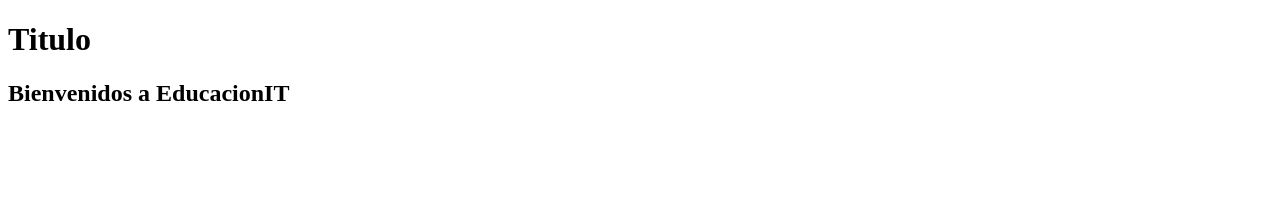
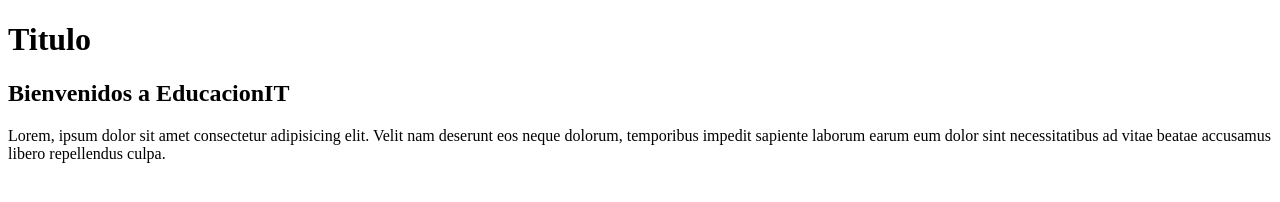
Before and after one commit to dariovtx/pruebaDigitalers02, a plain HTML site: page index.html in a window 1280 px wide. Drawn offline with Linux system fonts and the light colour scheme.

Commit message:
agrego parrafo

```diff
--- a/index.html
+++ b/index.html
@@ -9,6 +9,6 @@
 <body>
     <h1>Titulo</h1>
     <h2>Bienvenidos a EducacionIT</h2>
-
+    <p>Lorem, ipsum dolor sit amet consectetur adipisicing elit. Velit nam deserunt eos neque dolorum, temporibus impedit sapiente laborum earum eum dolor sint necessitatibus ad vitae beatae accusamus libero repellendus culpa.</p>
 </body>
 </html>
```
